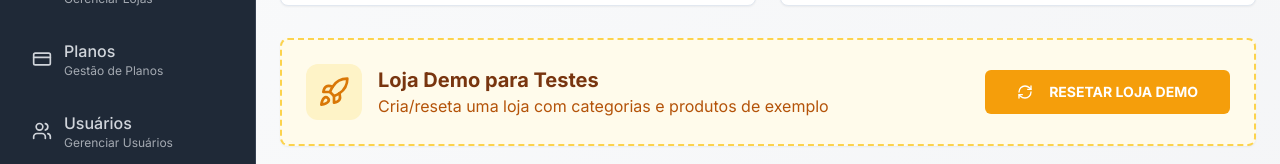
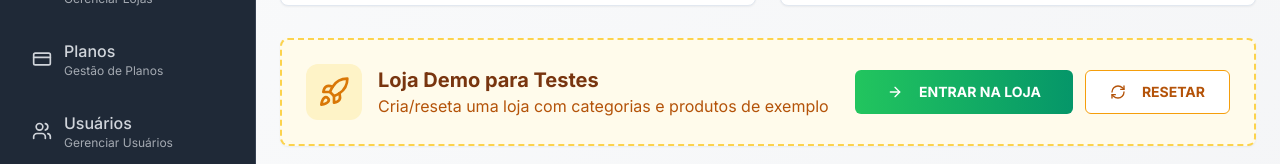
Before and after one commit to fabianofontes-oss/food-management-system, a Next.js app: page /admin in a window 1280 px wide. Shown: the part 282-446 px from the top of the page. Built offline with nearby package versions, Linux system fonts and the light colour scheme; no server answers; the database is empty.

Commit message:
feat: adicionar botao ENTRAR NA LOJA verde grande na secao Loja Demo

```diff
--- a/src/app/(super-admin)/admin/page.tsx
+++ b/src/app/(super-admin)/admin/page.tsx
@@ -145,11 +145,22 @@ export default function SuperAdminDashboard() {
                   <p className="text-amber-700">Cria/reseta uma loja com categorias e produtos de exemplo</p>
                 </div>
               </div>
+              <div className="flex gap-3">
+                <Link href="/loja-demo/dashboard">
+                  <Button
+                    size="lg"
+                    className="bg-gradient-to-r from-green-500 to-emerald-600 hover:from-green-600 hover:to-emerald-700 text-white font-bold px-8"
+                  >
+                    <ArrowRight className="w-5 h-5 mr-2" />
+                    ENTRAR NA LOJA
+                  </Button>
+                </Link>
                 <Button
                   onClick={handleResetDemo}
                   disabled={resettingDemo}
                   size="lg"
-                className="bg-amber-500 hover:bg-amber-600 text-white font-bold px-8"
+                  variant="outline"
+                  className="border-amber-500 text-amber-700 hover:bg-amber-100 font-bold px-6"
                 >
                   {resettingDemo ? (
                     <>
@@ -159,10 +170,11 @@ export default function SuperAdminDashboard() {
                   ) : (
                     <>
                       <RefreshCw className="w-5 h-5 mr-2" />
-                    RESETAR LOJA DEMO
+                      RESETAR
                     </>
                   )}
                 </Button>
+              </div>
             </div>
           </CardContent>
         </Card>
```
Lines whose indentation alone changed are shown as unchanged.
